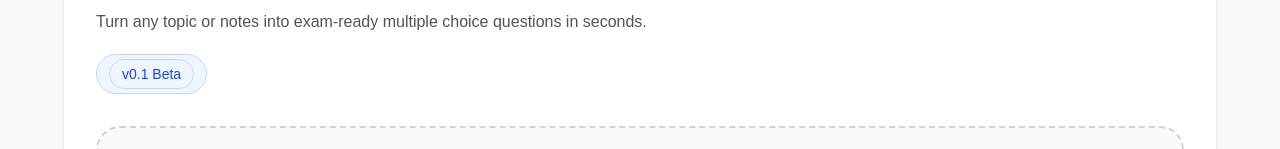
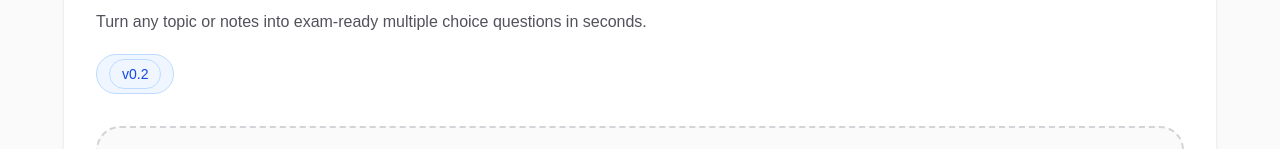
Before and after one commit to salapagal951-cmd/useme, a Next.js app: page /file-quiz in a window 1280 px wide. Shown: the part 158-307 px from the top of the page. Built offline with nearby package versions, Linux system fonts and the light colour scheme.

Commit message:
Release StudyDif v0.2

```diff
--- a/app/layout.tsx
+++ b/app/layout.tsx
@@ -15,7 +15,7 @@ const geistMono = Geist_Mono({
 });
 
 export const metadata: Metadata = {
-  metadataBase: new URL("https://studydif.vercel.app/"),
+  metadataBase: new URL("https://studydif.vercel.app"),
 
   title: {
     default: "StudyDif - AI MCQ & Quiz Generator",
@@ -56,7 +56,7 @@ export const metadata: Metadata = {
   openGraph: {
     type: "website",
     locale: "en_US",
-    url: "https://studydif.vercel.app/",
+    url: "https://studydif.vercel.app",
     siteName: "StudyDif",
     title: "StudyDif - AI MCQ & Quiz Generator",
     description:
--- a/app/page.tsx
+++ b/app/page.tsx
@@ -156,7 +156,7 @@ export default function Home() {
           </p>
 
           <p className="mt-6 text-xs text-zinc-400">
-            Beta v0.1
+            v0.2
           </p>
         </footer>
       </div>
--- a/app/sitemap.ts
+++ b/app/sitemap.ts
@@ -1,7 +1,7 @@
 import type { MetadataRoute } from "next";
 
 export default function sitemap(): MetadataRoute.Sitemap {
-  const baseUrl = "https://studydif.vercel.app/";
+  const baseUrl = "https://studydif.vercel.app";
 
   return [
     {
@@ -12,14 +12,14 @@ export default function sitemap(): MetadataRoute.Sitemap {
     },
 
     {
-      url: `${baseUrl}/mcq-generator`,
+      url: `https://studydif.vercel.app/mcq-generator`,
       lastModified: new Date(),
       changeFrequency: "weekly",
       priority: 0.9,
     },
 
     {
-      url: `${baseUrl}/file-quiz`,
+      url: `https://studydif.vercel.app/file-quiz`,
       lastModified: new Date(),
       changeFrequency: "weekly",
       priority: 0.9,
--- a/components/GeneratorHeader.tsx
+++ b/components/GeneratorHeader.tsx
@@ -19,7 +19,7 @@ export default function GeneratorHeader({
       </p>
 
       <div className="mt-5 inline-flex items-center rounded-full border border-blue-200 bg-blue-50 px-3 py-1 text-sm text-blue-700">
-       <Badge>v0.1 Beta</Badge>
+       <Badge>v0.2</Badge>
         {loading && (
           <span className="ml-2 font-medium">
             • Generating...
```
